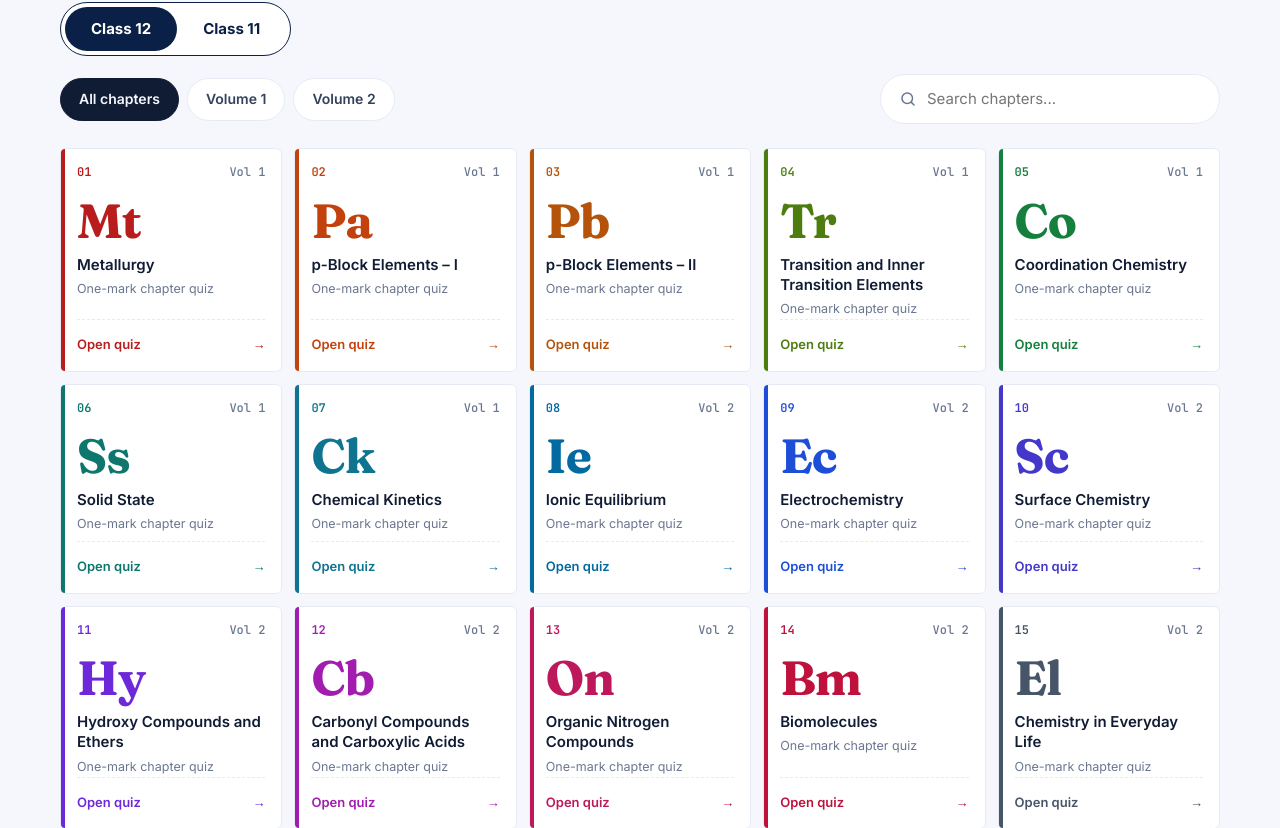
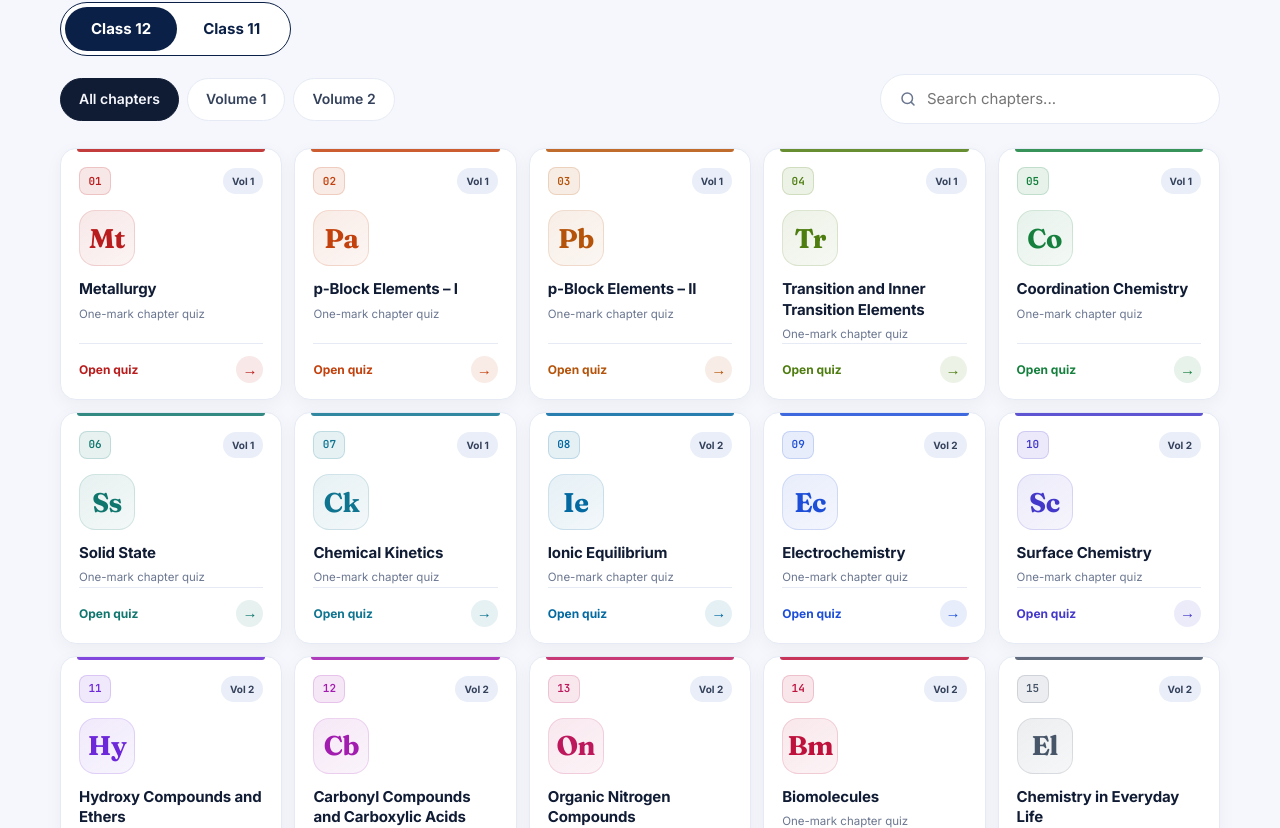
Before and after one commit to ashokanmsc-cpu/chemistry-guru, an Angular app: page / in a window 1280 px wide. Shown: the part 1192-2020 px from the top of the page. Built offline with nearby package versions, Linux system fonts and the light colour scheme.

Commit message:
UI Update

```diff
--- a/src/app/components/ppt-library.ts
+++ b/src/app/components/ppt-library.ts
@@ -37,7 +37,7 @@ interface Presentation {
                 <span class="pdf-badge" aria-hidden="true">PDF</span>
               </div>
               <span class="ppt-card-title">{{ language.pick(item.title) }}</span>
-              <span class="ppt-open">{{ 'ppt.open' | t }} <span aria-hidden="true">↗</span></span>
+              <span class="ppt-open">{{ 'ppt.open' | t }}</span>
             </button>
           }
         </div>
--- a/src/styles.scss
+++ b/src/styles.scss
@@ -816,16 +816,17 @@ html[lang="ta"] .contact h2 {
 
 .chapter {
   --accent: var(--chapter-color, var(--forest));
-  --soft: var(--sage);
+  --accent-soft: color-mix(in srgb, var(--accent), transparent 90%);
   position: relative;
   display: flex;
   flex-direction: column;
   background: var(--card);
   border: 1px solid var(--line);
-  border-radius: 6px;
-  padding: 14px 16px 16px;
-  min-height: 210px;
-  transition: transform .2s, box-shadow .2s, background .2s;
+  border-radius: 16px;
+  padding: 18px 18px 16px;
+  min-height: 230px;
+  box-shadow: 0 5px 18px rgba(7, 20, 45, .045);
+  transition: transform .24s ease, box-shadow .24s ease, border-color .24s ease;
   opacity: 0;
   animation: rise .5s forwards;
   animation-delay: var(--delay)
@@ -834,12 +835,13 @@ html[lang="ta"] .contact h2 {
 .chapter::before {
   content: "";
   position: absolute;
-  left: 0;
+  left: 16px;
+  right: 16px;
   top: 0;
-  bottom: 0;
-  width: 4px;
+  height: 3px;
   background: var(--accent);
-  border-radius: 6px 0 0 6px
+  border-radius: 0 0 4px 4px;
+  opacity: .85
 }
 
 @keyframes rise {
@@ -854,65 +856,109 @@ html[lang="ta"] .contact h2 {
   }
 }
 
-.chapter:hover {
-  transform: translateY(-4px);
-  box-shadow: 6px 6px 0 var(--accent)
-}
+.chapter:hover,
+.chapter:focus-visible {
+  transform: translateY(-5px);
+  border-color: color-mix(in srgb, var(--accent), var(--line) 55%);
+  box-shadow: 0 16px 32px rgba(7, 20, 45, .12)
+}
+
+.chapter:focus-visible { outline: 3px solid var(--accent); outline-offset: 3px }
 
 .chapter-top {
   display: flex;
+  align-items: center;
   justify-content: space-between;
+  gap: 8px;
+  font-family: var(--sans);
+  font-size: 11px;
+  color: var(--muted)
+}
+
+.chapter-top .number {
+  display: inline-grid;
+  min-width: 32px;
+  height: 28px;
+  place-items: center;
+  padding-inline: 7px;
+  border: 1px solid color-mix(in srgb, var(--accent), transparent 82%);
+  border-radius: 8px;
+  background: var(--accent-soft);
+  color: var(--accent);
   font-family: var(--mono);
-  font-size: 12px;
-  color: var(--muted)
-}
-
-.chapter-top .number {
-  font-weight: 600;
-  color: var(--accent)
+  font-size: 11px;
+  font-weight: 700
+}
+
+.chapter-top > span:last-child {
+  padding: 5px 9px;
+  border-radius: 999px;
+  background: var(--paper-2);
+  color: var(--ink-2);
+  font-size: 10px;
+  font-weight: 650
 }
 
 .sym {
-  font-family: 'Fraunces', serif;
+  display: grid;
+  width: 56px;
+  height: 56px;
+  place-items: center;
+  border: 1px solid color-mix(in srgb, var(--accent), transparent 86%);
+  border-radius: 16px;
+  background: linear-gradient(145deg, var(--accent-soft), color-mix(in srgb, var(--accent), transparent 95%));
+  font-family: var(--serif);
   font-weight: 700;
-  font-size: 48px;
+  font-size: 27px;
   line-height: 1;
   color: var(--accent);
-  margin: 14px 0 10px;
-  letter-spacing: -.02em
-}
+  margin: 15px 0 13px;
+  letter-spacing: -.02em;
+  transition: transform .24s ease, border-radius .24s ease
+}
+
+.chapter:hover .sym { transform: rotate(-4deg) scale(1.04); border-radius: 19px }
 
 .chapter h3 {
   font-size: 15px;
-  font-weight: 600;
+  font-weight: 700;
   line-height: 1.35;
-  color: var(--ink)
+  color: var(--ink);
+  letter-spacing: -.01em
 }
 
 .chapter p {
-  font-size: 12.5px;
+  font-size: 11.5px;
   color: var(--muted);
-  margin-top: 4px
+  margin-top: 5px
 }
 
 .quiz-link {
   margin-top: auto;
-  padding-top: 14px;
+  padding-top: 12px;
   display: flex;
   justify-content: space-between;
   align-items: center;
-  font-size: 13px;
-  font-weight: 600;
+  font-size: 12px;
+  font-weight: 700;
   color: var(--accent);
-  border-top: 1px dashed var(--line)
+  border-top: 1px solid var(--line)
 }
 
 .quiz-link b {
-  transition: transform .2s
+  display: grid;
+  width: 27px;
+  height: 27px;
+  place-items: center;
+  border-radius: 50%;
+  background: var(--accent-soft);
+  font-size: 15px;
+  transition: transform .2s ease, background .2s ease
 }
 
 .chapter:hover .quiz-link b {
-  transform: translate(3px, -3px)
+  transform: translateX(3px);
+  background: color-mix(in srgb, var(--accent), transparent 82%)
 }
 
 .empty {
@@ -1382,12 +1428,15 @@ html[lang="ta"] .field label {
   }
 
   .chapter {
-    min-height: 190px;
-    padding: 12px 14px 14px
+    min-height: 220px;
+    padding: 14px 14px 14px
   }
 
   .sym {
-    font-size: 38px
+    width: 50px;
+    height: 50px;
+    margin: 12px 0;
+    font-size: 24px
   }
 
   .section {
@@ -1601,11 +1650,13 @@ body {
   }
 
   .chapter {
-    padding: 12px 12px 12px
+    padding: 13px 12px 12px
   }
 
   .sym {
-    font-size: 34px
+    width: 46px;
+    height: 46px;
+    font-size: 22px
   }
 
   .chapter h3 {
@@ -1975,48 +2026,60 @@ html[data-theme="light"] .theme-btn .icon-moon {
   --ppt-accent: var(--gold);
   position: relative;
   display: flex;
-  min-height: 190px;
+  min-height: 218px;
   flex-direction: column;
-  gap: 18px;
+  gap: 22px;
   overflow: hidden;
-  padding: 22px;
+  padding: 24px 24px 22px 28px;
   border: 1px solid var(--line);
-  border-top: 4px solid var(--ppt-accent);
-  border-radius: 8px;
-  background: var(--card);
+  border-radius: 16px;
+  background: linear-gradient(145deg, var(--card) 62%, color-mix(in srgb, var(--ppt-accent), var(--card) 92%));
   color: inherit;
   font: inherit;
   text-align: left;
   cursor: pointer;
-  box-shadow: 0 10px 28px rgba(7, 20, 45, .07);
+  box-shadow: 0 8px 24px rgba(7, 20, 45, .06);
   animation: ppt-card-enter .55s both;
   animation-delay: calc(var(--card-index, 0) * 75ms);
-  transition: transform .28s ease, box-shadow .28s ease, border-color .28s ease;
+  transition: transform .25s ease, box-shadow .25s ease, border-color .25s ease;
 }
 
 .ppt-card:nth-child(3n + 2) { --ppt-accent: #55b6a5 }
 .ppt-card:nth-child(3n) { --ppt-accent: #8b83d8 }
 
+.ppt-card::before {
+  position: absolute;
+  inset: 0 auto 0 0;
+  width: 5px;
+  background: var(--ppt-accent);
+  content: "";
+  transition: width .25s ease;
+}
+
 .ppt-card::after {
   position: absolute;
-  right: -34px;
-  bottom: -54px;
-  width: 130px;
-  height: 130px;
-  border: 1px solid color-mix(in srgb, var(--ppt-accent), transparent 65%);
+  right: -50px;
+  bottom: -90px;
+  width: 190px;
+  height: 190px;
+  background: color-mix(in srgb, var(--ppt-accent), transparent 92%);
   border-radius: 50%;
   content: "";
+  pointer-events: none;
   transition: transform .35s ease;
 }
 
 .ppt-card:hover,
 .ppt-card:focus-visible {
-  transform: translateY(-6px);
-  box-shadow: 0 20px 42px rgba(7, 20, 45, .14);
+  transform: translateY(-4px);
+  border-color: color-mix(in srgb, var(--ppt-accent), var(--line) 45%);
+  box-shadow: 0 18px 38px rgba(7, 20, 45, .12);
 }
 
 .ppt-card:hover::after,
-.ppt-card:focus-visible::after { transform: scale(1.25) }
+.ppt-card:focus-visible::after { transform: scale(1.12) }
+.ppt-card:hover::before,
+.ppt-card:focus-visible::before { width: 7px }
 
 .ppt-card:focus-visible { outline: 3px solid var(--ppt-accent); outline-offset: 3px }
 
@@ -2035,32 +2098,44 @@ html[data-theme="light"] .theme-btn .icon-moon {
 }
 
 .ppt-standard {
-  padding: 4px 9px;
-  border: 1px solid color-mix(in srgb, var(--ppt-accent), transparent 64%);
-  border-radius: 999px;
+  padding: 5px 10px;
+  border: 1px solid color-mix(in srgb, var(--ppt-accent), transparent 72%);
+  border-radius: 7px;
   background: color-mix(in srgb, var(--ppt-accent), transparent 88%);
   color: var(--forest);
-  font-size: 11px;
+  font-size: 10px;
   font-weight: 700;
+  letter-spacing: .035em;
   line-height: 1.4;
 }
 
 .ppt-unit {
-  color: var(--muted);
+  color: var(--ink-2);
   font-family: var(--mono);
-  font-size: 11px;
+  font-size: 10px;
   font-weight: 700;
-  letter-spacing: .12em
+  letter-spacing: .1em
+}
+
+.ppt-card .pdf-badge {
+  padding: 5px 9px;
+  border: 1px solid #d9302520;
+  border-radius: 7px;
+  background: #d9302510;
+  color: #c52b22;
+  font-size: 10px;
+  letter-spacing: .08em;
 }
 
 .ppt-card-title {
   position: relative;
   z-index: 1;
+  max-width: 92%;
   color: var(--forest);
   font-family: var(--serif);
-  font-size: 21px;
+  font-size: 23px;
   font-weight: 650;
-  line-height: 1.3
+  line-height: 1.3;
 }
 
 .ppt-open {
@@ -2071,9 +2146,22 @@ html[data-theme="light"] .theme-btn .icon-moon {
   gap: 8px;
   margin-top: auto;
   color: var(--rust);
-  font-size: 13px;
-  font-weight: 700
-}
+  font-size: 12px;
+  font-weight: 700;
+  letter-spacing: .015em;
+}
+
+.ppt-open > span {
+  display: inline-grid;
+  width: 24px;
+  height: 24px;
+  place-items: center;
+  border-radius: 50%;
+  background: color-mix(in srgb, var(--ppt-accent), transparent 82%);
+  transition: transform .2s ease;
+}
+
+.ppt-card:hover .ppt-open > span { transform: translate(2px, -2px) }
 
 .ppt-dialog {
   position: fixed;
@@ -2205,7 +2293,8 @@ html[data-theme="light"] .theme-btn .icon-moon {
 
 @media (max-width: 620px) {
   .ppt-grid { grid-template-columns: minmax(0, 1fr); gap: 12px }
-  .ppt-card { min-height: 160px; padding: 18px }
+  .ppt-card { min-height: 190px; padding: 20px 20px 18px 24px }
+  .ppt-card-title { font-size: 21px }
   .ppt-dialog { width: calc(100vw - 20px); max-height: 94vh; border-radius: 14px }
   .ppt-dialog-bar { min-height: 68px; padding: 12px 14px }
   .ppt-dialog-bar h3 { font-size: 17px }
@@ -2217,7 +2306,7 @@ html[data-theme="light"] .theme-btn .icon-moon {
 
 @media (prefers-reduced-motion: reduce) {
   .ppt-card, .ppt-dialog, .ppt-dialog::backdrop { animation: none; transition: none }
-  .ppt-card::after, .ppt-close { transition: none }
+  .ppt-card::before, .ppt-card::after, .ppt-open > span, .ppt-close { transition: none }
 }
 
 .downloads {
```
